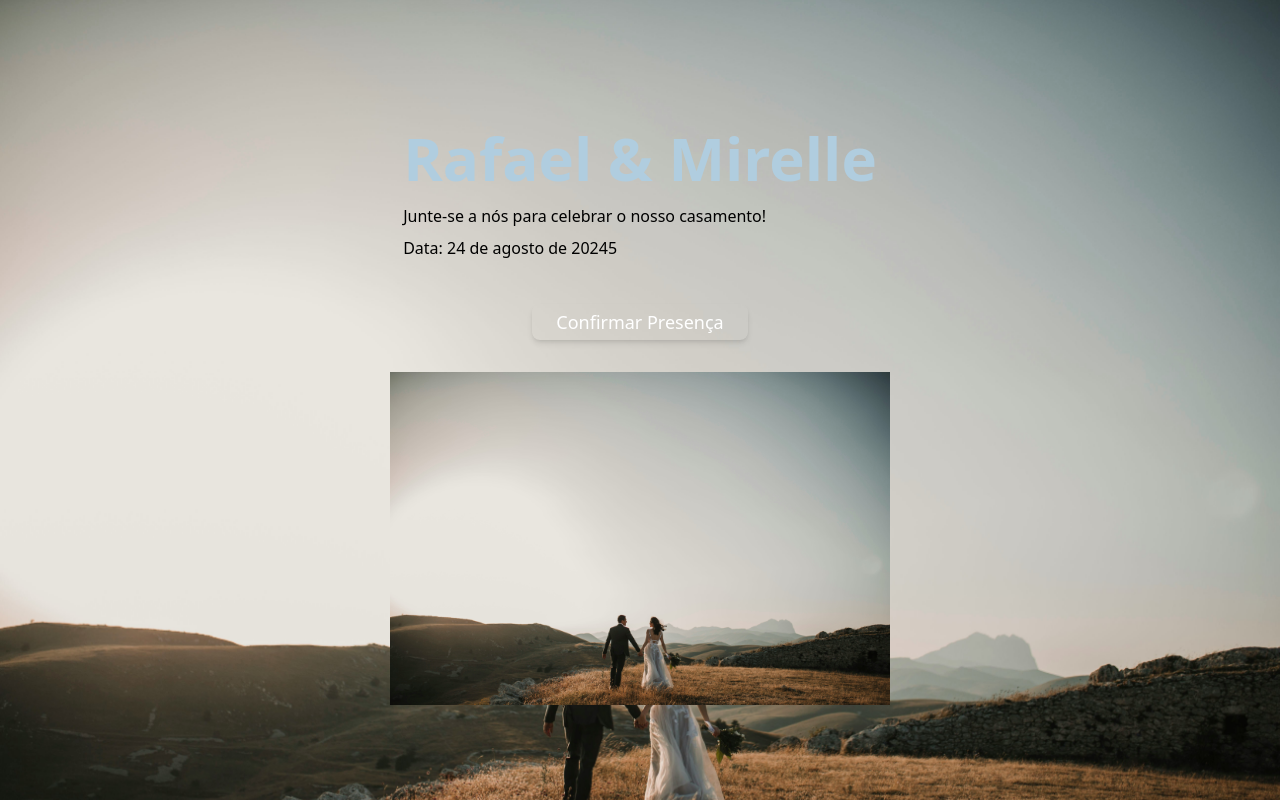
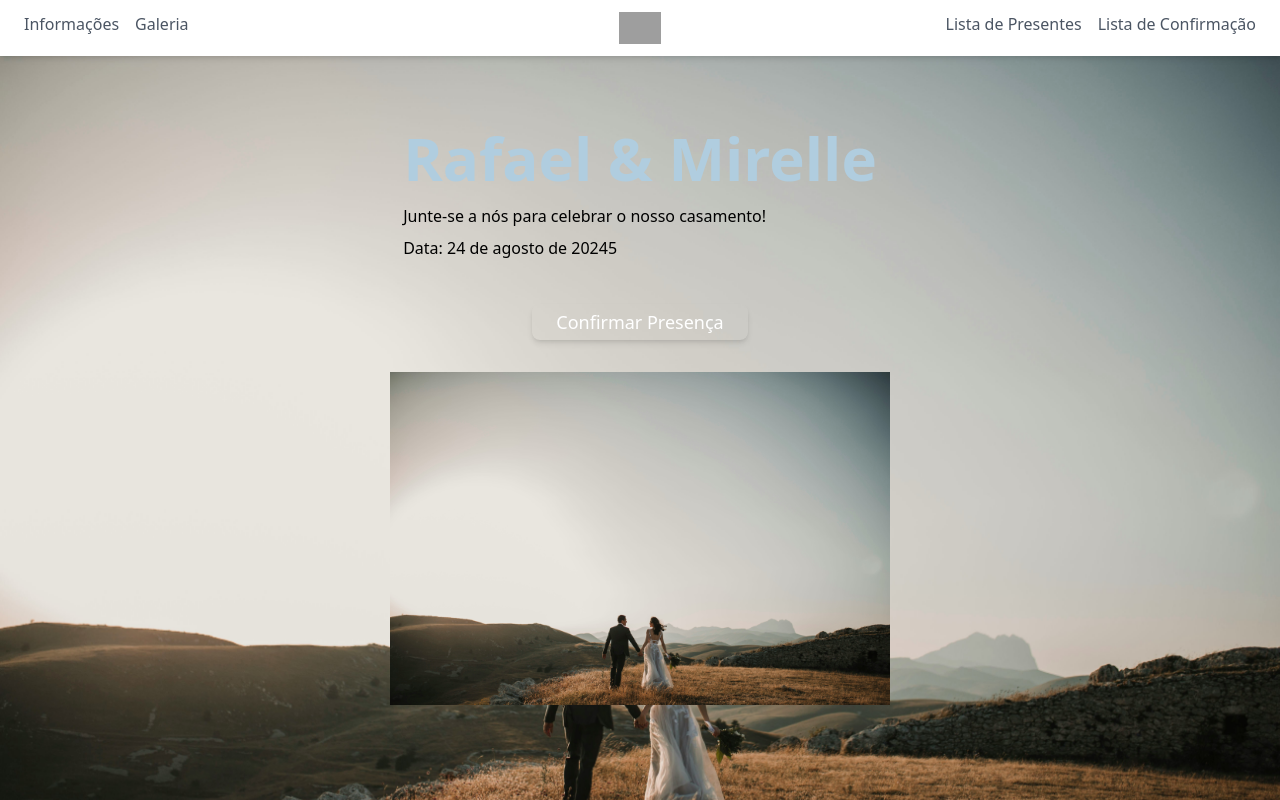
Before and after one commit to rafael-campos/SiteCasamento, a Next.js app: page / in a window 1280 px wide. Built offline with nearby package versions, Linux system fonts and the light colour scheme; grey boxes are pictures that could not be loaded.

Commit message:
criado navbar

```diff
--- /dev/null
+++ b/components/Navbar.tsx
@@ -0,0 +1,24 @@
+import React from 'react';
+import Link from 'next/link';
+
+const Navbar: React.FC = () => {
+  return (
+    <nav className="flex items-center justify-center px-6 py-3 shadow-md w-full fixed top-0 z-10 bg-white ">
+      <div className="flex justify-center w-full">
+        <div className="flex justify-start w-1/3 space-x-4">
+          <Link href="#informacoes" passHref><span className="text-gray-600 hover:text-gray-800 transition-all duration-300 cursor-pointer">Informações</span></Link>
+          <Link href="#galeria" passHref><span className="text-gray-600 hover:text-gray-800 transition-all duration-300 cursor-pointer">Galeria</span></Link>
+        </div>
+        <div className="w-1/3 flex justify-center">
+          <Link href="/" passHref><img src="/path/to/your/logo.png" alt="Logo do Casamento" className="h-8" /></Link>
+        </div>
+        <div className="flex justify-end w-1/3 space-x-4">
+          <Link href="#lista-de-presentes" passHref><span className="text-gray-600 hover:text-gray-800 transition-all duration-300 cursor-pointer">Lista de Presentes</span></Link>
+          <Link href="#lista-de-confirmacao" passHref><span className="text-gray-600 hover:text-gray-800 transition-all duration-300 cursor-pointer">Lista de Confirmação</span></Link>
+        </div>
+      </div>
+    </nav>
+  );
+};
+
+export default Navbar;
--- a/pages/index.tsx
+++ b/pages/index.tsx
@@ -1,15 +1,15 @@
 import Image from 'next/image'
 import { Inter } from 'next/font/google'
 import Hero from '@/components/Hero'
+import Navbar from '@/components/Navbar';
 
 const inter = Inter({ subsets: ['latin'] })
 
 export default function Home() {
   return (
     <div>
-
+      <Navbar />
       <Hero />
-
     </div>
   );
 }
```
Also changed, not shown: pages/components/Footer.tsx (deleted), pages/components/Hero.tsx (deleted), pages/components/ListaDePresenca.tsx (deleted), pages/components/ListaDePresente.tsx (deleted), pages/components/Navbar.tsx (deleted), pages/components/Timeline.tsx (deleted).
